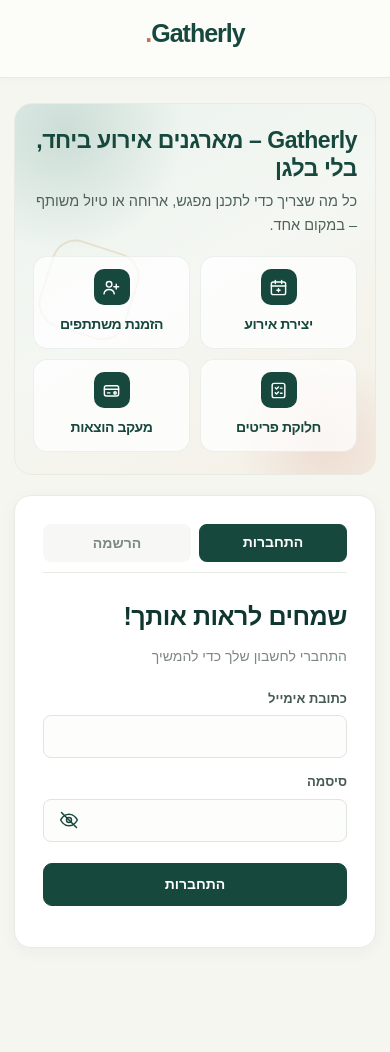
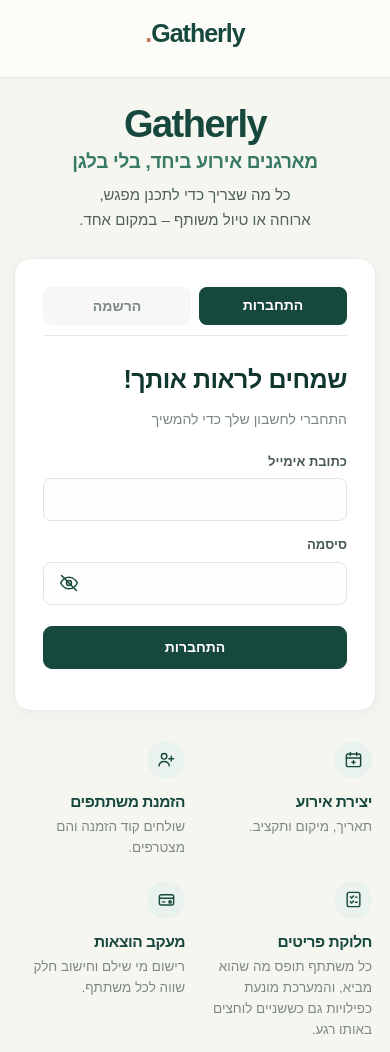
Before and after one commit to Risia-Rachel-Shapira/Gatherly-Client, a plain HTML site: page index.html in a window 390 px wide. Before the commit the page ends 973 px from the top, so only its background shows below. Drawn offline with Linux system fonts and the light colour scheme.

Commit message:
Simplify login intro panel
- Remove panel frame/background, decorative square and blurred blobs
- Two-line title: large "Gatherly" + smaller tagline, no dash
- Balanced lead sentence (no orphan word)
- Features as a frameless 2x2 grid with small icons in pale-green circles
- Desktop: intro column vertically aligned with the auth card
- Mobile: title + lead above the form, features below it

Co-Authored-By: Claude Opus 5.5 <noreply@anthropic.com>

```diff
--- a/css/style.css
+++ b/css/style.css
@@ -2301,127 +2301,104 @@ textarea::placeholder {
 
 /* ==========================================================
    מסך התחברות – אזור הצגת האפליקציה לצד כרטיס ההתחברות
+   דסקטופ: כותרת + יתרונות בטור אחד, הכרטיס בטור השני
+   טלפון: כותרת → טופס → יתרונות
 ========================================================== */
 
 .auth-layout {
     width: min(100%, 1040px);
     margin: 0 auto;
     display: grid;
-    grid-template-columns: minmax(0, 1.15fr) minmax(0, 420px);
-    align-items: center;
-    gap: clamp(24px, 4vw, 56px);
+    grid-template-columns: minmax(0, 1fr) minmax(0, 420px);
+    grid-template-areas:
+        "head     card"
+        "features card";
+    align-content: center;
+    column-gap: clamp(32px, 6vw, 80px);
+    row-gap: 32px;
+}
+
+.auth-intro-head {
+    grid-area: head;
+    align-self: end;
+    animation: intro-fade-up 600ms ease both;
+}
+
+.intro-features {
+    grid-area: features;
+    align-self: start;
+    list-style: none;
+    margin: 0;
+    padding: 0;
+    display: grid;
+    grid-template-columns: 1fr 1fr;
+    column-gap: 36px;
+    row-gap: 28px;
 }
 
 .auth-layout .auth-card {
+    grid-area: card;
+    align-self: center;
     width: 100%;
     margin: 0;
     animation: intro-fade-up 600ms ease both;
     animation-delay: 120ms;
 }
 
-.auth-intro {
-    position: relative;
-    overflow: hidden;
-    padding: clamp(28px, 4vw, 44px);
-    border: 1px solid var(--brand-line);
-    border-radius: 22px;
-    background: linear-gradient(150deg,
-            var(--brand-green-pale) 0%,
-            #F4F7F2 48%,
-            var(--brand-champagne-pale) 100%);
-    color: var(--brand-ink);
-    isolation: isolate;
-    animation: intro-fade-up 600ms ease both;
-}
-
-/* צורות גאומטריות רכות ברקע */
-.intro-shape {
-    position: absolute;
-    z-index: -1;
-    border-radius: 50%;
-    pointer-events: none;
-}
-
-.intro-shape-1 {
-    width: 240px;
-    height: 240px;
-    top: -90px;
-    left: -70px;
-    background: radial-gradient(circle, rgba(57, 122, 103, .18), rgba(57, 122, 103, 0) 70%);
-}
-
-.intro-shape-2 {
-    width: 180px;
-    height: 180px;
-    bottom: -60px;
-    right: -40px;
-    background: radial-gradient(circle, rgba(201, 111, 91, .16), rgba(201, 111, 91, 0) 70%);
-}
-
-.intro-shape-3 {
-    width: 90px;
-    height: 90px;
-    top: 38%;
-    left: 8%;
-    border-radius: 24px;
-    border: 2px solid rgba(200, 172, 120, .28);
-    transform: rotate(18deg);
-}
-
 .intro-title {
-    margin: 0 0 12px;
+    margin: 0 0 14px;
+    display: flex;
+    flex-direction: column;
+    gap: 4px;
     color: var(--brand-forest);
-    font-size: clamp(26px, 3.2vw, 36px);
-    font-weight: 800;
-    line-height: 1.22;
+    line-height: 1.15;
+}
+
+.intro-brand {
+    font-size: clamp(40px, 5vw, 54px);
+    font-weight: 900;
+    letter-spacing: -1.5px;
+}
+
+.intro-tagline {
+    font-size: clamp(20px, 2.2vw, 25px);
+    font-weight: 600;
+    color: var(--brand-green);
+    letter-spacing: -.3px;
 }
 
 .intro-lead {
-    margin: 0 0 28px;
-    max-width: 46ch;
+    margin: 0;
+    max-width: 34ch;
     color: #4E615A;
-    font-size: 16px;
-}
-
-.intro-features {
-    list-style: none;
-    margin: 0;
-    padding: 0;
-    display: grid;
-    gap: 14px;
+    font-size: 16.5px;
+    text-wrap: balance;
 }
 
 .intro-feature {
-    display: flex;
-    align-items: flex-start;
-    gap: 14px;
-    padding: 14px 16px;
-    border: 1px solid rgba(23, 72, 61, .07);
-    border-radius: 14px;
-    background: rgba(255, 255, 255, .72);
     animation: intro-fade-up 500ms ease both;
 }
 
 .intro-feature:nth-child(1) { animation-delay: 180ms; }
-.intro-feature:nth-child(2) { animation-delay: 260ms; }
-.intro-feature:nth-child(3) { animation-delay: 340ms; }
-.intro-feature:nth-child(4) { animation-delay: 420ms; }
+.intro-feature:nth-child(2) { animation-delay: 240ms; }
+.intro-feature:nth-child(3) { animation-delay: 300ms; }
+.intro-feature:nth-child(4) { animation-delay: 360ms; }
 
 .intro-icon {
-    flex-shrink: 0;
     display: inline-flex;
     align-items: center;
     justify-content: center;
-    width: 42px;
-    height: 42px;
-    border-radius: 12px;
-    background: var(--brand-forest);
-    color: #fff;
+    width: 38px;
+    height: 38px;
+    margin-bottom: 10px;
+    border-radius: 50%;
+    background: var(--brand-green-pale);
+    color: var(--brand-forest);
 }
 
 .intro-icon svg {
-    width: 22px;
-    height: 22px;
+    width: 19px;
+    height: 19px;
     fill: none;
     stroke: currentColor;
     stroke-width: 1.8;
@@ -2430,9 +2407,9 @@ textarea::placeholder {
 }
 
 .intro-feature h2 {
-    margin: 0 0 2px;
+    margin: 0 0 3px;
     color: var(--brand-forest);
-    font-size: 16px;
+    font-size: 15.5px;
     font-weight: 700;
 }
 
@@ -2441,12 +2418,13 @@ textarea::placeholder {
     color: var(--brand-muted);
     font-size: 14px;
     line-height: 1.55;
+    text-wrap: pretty;
 }
 
 @keyframes intro-fade-up {
     from {
         opacity: 0;
-        transform: translateY(14px);
+        transform: translateY(12px);
     }
 
     to {
@@ -2455,71 +2433,60 @@ textarea::placeholder {
     }
 }
 
-/* טלפון / מסך צר: אחד מתחת לשני, אזור ההצגה למעלה בגרסה מקוצרת */
+/* טלפון / מסך צר: כותרת ומשפט פתיחה → טופס → יתרונות */
 @media (max-width: 860px) {
     .auth-layout {
-        grid-template-columns: 1fr;
+        grid-template-columns: minmax(0, 1fr);
+        grid-template-areas:
+            "head"
+            "card"
+            "features";
         justify-items: center;
-        gap: 20px;
-    }
-
-    .auth-intro {
+        row-gap: 26px;
+    }
+
+    .auth-intro-head,
+    .intro-features,
+    .auth-layout .auth-card {
         width: 100%;
-        max-width: 520px;
-        padding: 22px 18px;
-        border-radius: 18px;
+        max-width: 480px;
+    }
+
+    .auth-intro-head {
+        text-align: center;
     }
 
     .intro-title {
-        font-size: 23px;
-        margin-bottom: 8px;
+        align-items: center;
+        margin-bottom: 10px;
+    }
+
+    .intro-brand {
+        font-size: 38px;
+    }
+
+    .intro-tagline {
+        font-size: 19px;
     }
 
     .intro-lead {
-        margin-bottom: 18px;
-        font-size: 14.5px;
+        margin: 0 auto;
+        font-size: 15px;
     }
 
     .intro-features {
-        grid-template-columns: 1fr 1fr;
-        gap: 10px;
-    }
-
-    .intro-feature {
-        flex-direction: column;
-        align-items: center;
-        gap: 8px;
-        padding: 12px 8px;
-        text-align: center;
+        column-gap: 20px;
+        row-gap: 22px;
+        padding: 4px 4px 8px;
     }
 
     .intro-feature p {
-        display: none;
-    }
-
-    .intro-feature h2 {
-        font-size: 14px;
-        margin: 0;
-    }
-
-    .intro-icon {
-        width: 36px;
-        height: 36px;
-        border-radius: 10px;
-    }
-
-    .intro-icon svg {
-        width: 19px;
-        height: 19px;
-    }
-
-    .auth-layout .auth-card {
-        max-width: 520px;
+        font-size: 13.5px;
     }
 }
 
 @media (prefers-reduced-motion: reduce) {
-    .auth-intro,
+    .auth-intro-head,
     .intro-feature,
     .auth-layout .auth-card {
         animation: none;
--- a/index.html
+++ b/index.html
@@ -26,62 +26,52 @@
         <!-- מסכי התחברות והרשמה -->
         <div id="authLayout" class="auth-layout">
 
-            <!-- אזור הצגת האפליקציה -->
-            <aside class="auth-intro" aria-labelledby="authIntroTitle">
-                <span class="intro-shape intro-shape-1" aria-hidden="true"></span>
-                <span class="intro-shape intro-shape-2" aria-hidden="true"></span>
-                <span class="intro-shape intro-shape-3" aria-hidden="true"></span>
-
+            <!-- אזור הצגת האפליקציה: כותרת ומשפט פתיחה -->
+            <div class="auth-intro-head">
                 <h1 id="authIntroTitle" class="intro-title">
-                    Gatherly – מארגנים אירוע ביחד, בלי בלגן
+                    <span class="intro-brand">Gatherly</span>
+                    <span class="intro-tagline">מארגנים אירוע ביחד, בלי בלגן</span>
                 </h1>
 
                 <p class="intro-lead">
                     כל מה שצריך כדי לתכנן מפגש, ארוחה או טיול משותף – במקום אחד.
                 </p>
+            </div>
 
-                <ul class="intro-features">
+            <!-- אזור הצגת האפליקציה: יתרונות -->
+            <ul class="intro-features" aria-label="מה אפשר לעשות ב-Gatherly">
                 <li class="intro-feature">
                     <span class="intro-icon" aria-hidden="true">
                         <svg viewBox="0 0 24 24"><rect x="3" y="5" width="18" height="16" rx="2.5"/><path d="M3 10h18M8 3v4M16 3v4M12 13.5v4M10 15.5h4"/></svg>
                     </span>
-                        <div>
                     <h2>יצירת אירוע</h2>
                     <p>תאריך, מיקום ותקציב.</p>
-                        </div>
                 </li>
 
                 <li class="intro-feature">
                     <span class="intro-icon" aria-hidden="true">
                         <svg viewBox="0 0 24 24"><circle cx="9" cy="8" r="3.5"/><path d="M2.5 20c.6-3.6 3.2-5.5 6.5-5.5s5.9 1.9 6.5 5.5M18 8v6M15 11h6"/></svg>
                     </span>
-                        <div>
                     <h2>הזמנת משתתפים</h2>
                     <p>שולחים קוד הזמנה והם מצטרפים.</p>
-                        </div>
                 </li>
 
                 <li class="intro-feature">
                     <span class="intro-icon" aria-hidden="true">
                         <svg viewBox="0 0 24 24"><rect x="4" y="3" width="16" height="18" rx="2.5"/><path d="M8 8.5l1.5 1.5L12 7.5M8 15l1.5 1.5L12 14M14.5 9h2M14.5 15.5h2"/></svg>
                     </span>
-                        <div>
                     <h2>חלוקת פריטים</h2>
                     <p>כל משתתף תופס מה שהוא מביא, והמערכת מונעת כפילויות גם כששניים לוחצים באותו רגע.</p>
-                        </div>
                 </li>
 
                 <li class="intro-feature">
                     <span class="intro-icon" aria-hidden="true">
                         <svg viewBox="0 0 24 24"><rect x="3" y="6" width="18" height="13" rx="2.5"/><path d="M3 10.5h18M7 15h3"/><circle cx="16.5" cy="15" r="1.5"/></svg>
                     </span>
-                        <div>
                     <h2>מעקב הוצאות</h2>
                     <p>רישום מי שילם וחישוב חלק שווה לכל משתתף.</p>
-                        </div>
                 </li>
             </ul>
-            </aside>
 
         <section id="authSection" class="auth-card">
             <div class="auth-tabs">
```
Lines whose indentation alone changed are shown as unchanged.
